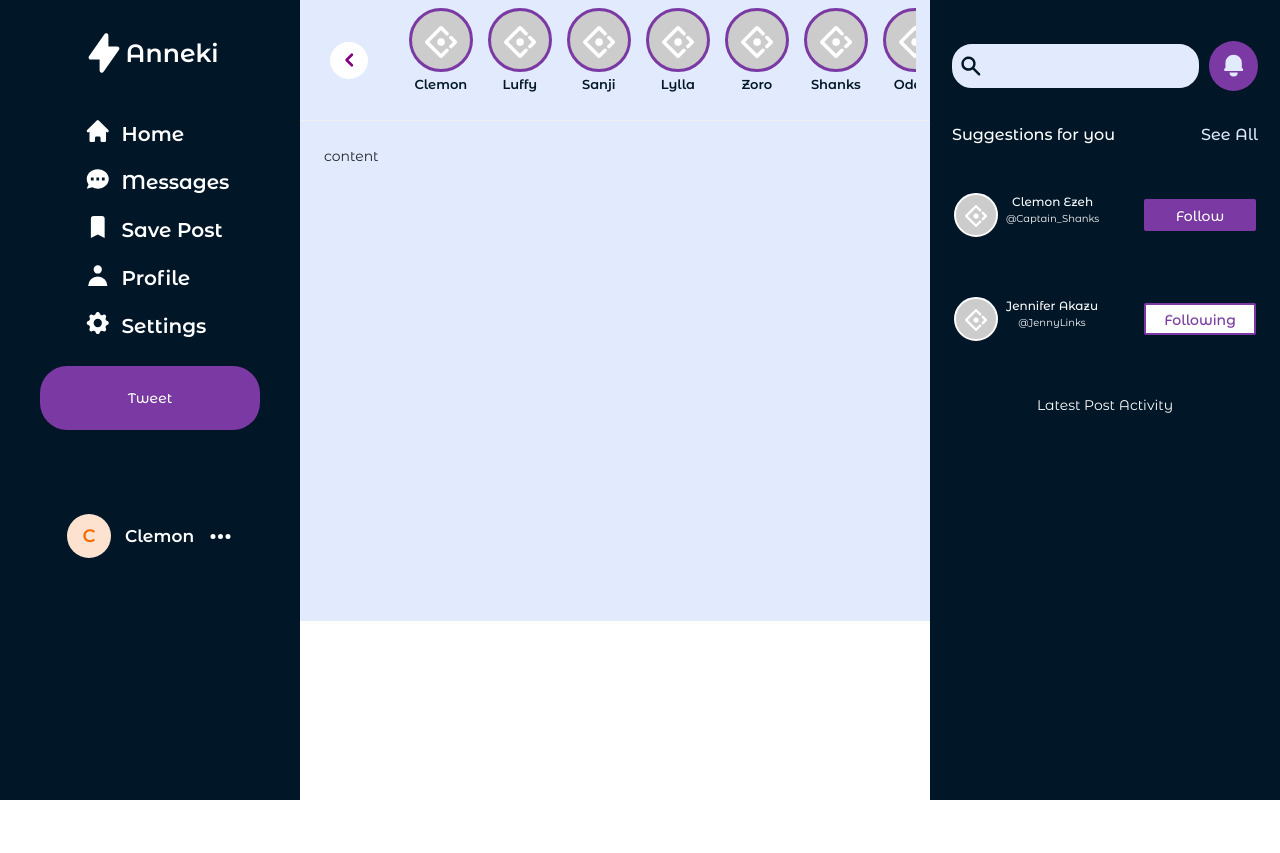
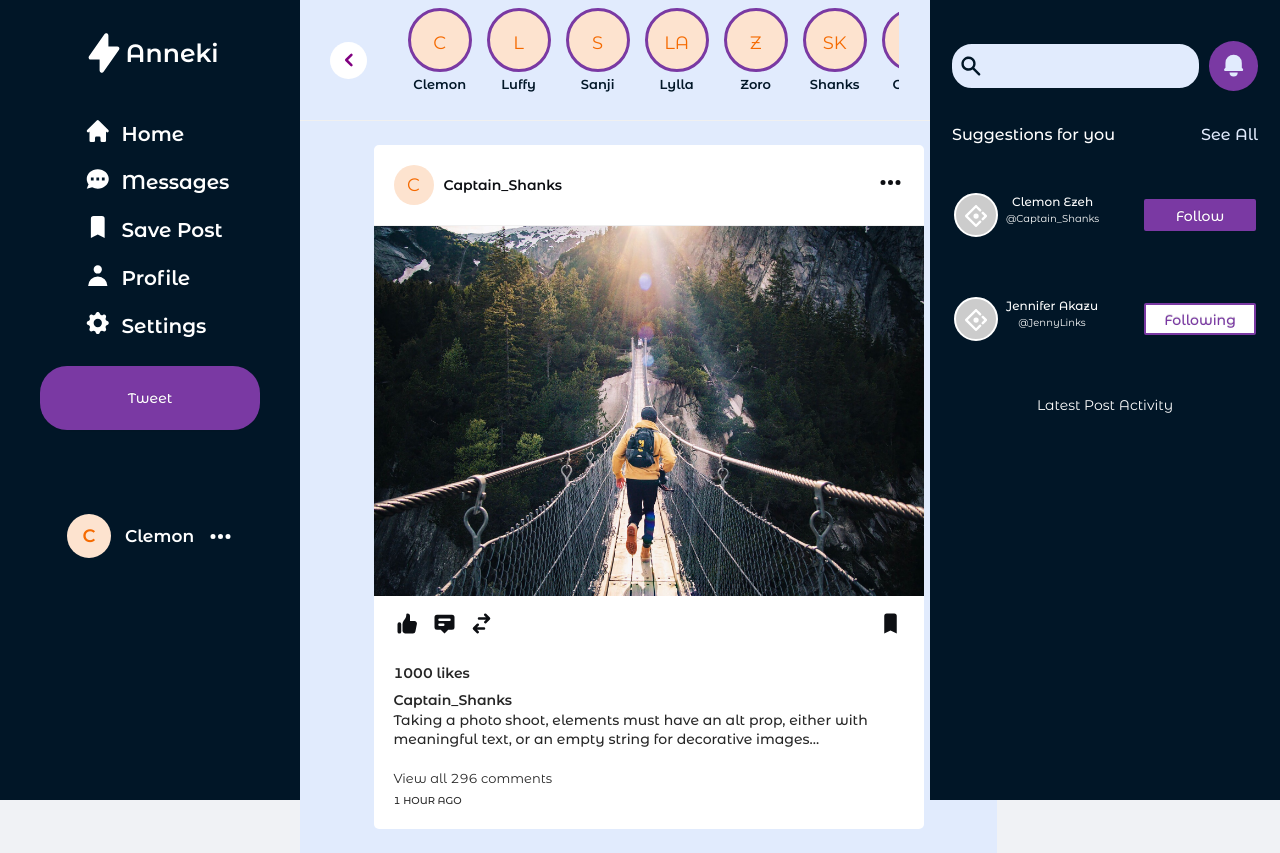
Before and after one commit to Clemon1/Anneki, a React (Create React App) app: page / in a window 1280 px wide. Before the commit the page ends 800 px from the top, so only its background shows below. Built offline with nearby package versions, Linux system fonts and the light colour scheme.

Commit message:
commit on master

```diff
--- a/src/App.css
+++ b/src/App.css
@@ -19,7 +19,7 @@
 }
 
 .contentBody {
-  width: 715px !important;
+  width: 697px !important;
 }
 .LogoBody h1 {
   font-size: 25px;
@@ -259,3 +259,119 @@
   scroll-snap-align: start;
   list-style: none;
 }
+
+.dropdownIconCard {
+  width: 25px;
+  color: #0d0f13;
+}
+
+.CardBody {
+  background: #ffffff;
+  width: 550px;
+  height: auto;
+  border-radius: 5px;
+}
+.CardBody .CardTop {
+  width: 100%;
+  height: 10vh;
+  padding: 20px;
+  display: flex;
+  justify-content: space-between;
+  align-items: center;
+}
+.CardTop .Top1 {
+  display: flex;
+  gap: 10px;
+  align-items: center;
+}
+
+.Top1 p {
+  font-size: 14px;
+  font-weight: 600;
+  color: #0d0f13;
+  display: contents;
+  text-align: center;
+}
+.CardBody .CardDivider {
+  margin: 0px !important;
+}
+
+.CardBody .CardImg {
+  width: 100%;
+  height: 370px;
+}
+.CardBody .CardImg .imgCard {
+  width: 100%;
+  height: 100%;
+  object-fit: cover;
+}
+.CardBody .CardContent {
+  width: 100%;
+  display: flex;
+  flex-direction: column;
+}
+.CardBody .CardContent .Content1 {
+  width: 100%;
+  height: 60px;
+  padding: 20px;
+  display: flex;
+  justify-content: space-between;
+  align-items: center;
+}
+.CardBody .CardContent .Content1 .Content1A {
+  display: flex;
+  gap: 10px;
+  align-items: center;
+}
+.btnCard {
+  width: fit-content;
+  display: flex;
+  justify-content: center;
+  align-items: center;
+  background: transparent !important;
+  border: none !important;
+  outline: none !important;
+  padding: 1px !important;
+  box-shadow: none !important;
+}
+.btnIconCard {
+  width: 25px;
+  color: #0d0f13;
+}
+.Content2 {
+  width: 100%;
+  height: auto;
+  padding: 6px 20px;
+}
+.Content2 ul {
+  display: flex;
+  flex-direction: column;
+  gap: 5px;
+}
+.Content2 ul li {
+  list-style: none;
+  width: 100%;
+  height: fit-content !important;
+}
+.Content2A {
+  font-size: 14px;
+  font-weight: 600;
+}
+.Content2B {
+  font-size: 14px;
+  font-weight: 600;
+}
+.Content2B p {
+  font-size: 14px;
+  font-weight: 500;
+  line-height: 19px;
+  line-break: auto;
+}
+.Content2C {
+  font-size: 13px;
+  font-weight: 400;
+}
+.Content2D {
+  font-size: 10px;
+  font-weight: 500;
+}
--- a/src/App.js
+++ b/src/App.js
@@ -1,12 +1,21 @@
 import React from "react";
 import "./App.css";
 import "antd/dist/antd.min.css";
-import { Avatar } from "antd";
+import { Avatar, Button } from "antd";
 import LeftSidebar from "./Components/leftSidebar";
 import Rightsidebar from "./Components/rightSidebar";
 import { AntDesignOutlined } from "@ant-design/icons";
 import { Layout, Divider } from "antd";
-import { ChevronLeftIcon, ChevronRightIcon } from "@heroicons/react/solid";
+import instaimage from "../src/Images/instaPic.jpg";
+import {
+  AnnotationIcon,
+  BookmarkIcon,
+  ChevronLeftIcon,
+  ChevronRightIcon,
+  DotsHorizontalIcon,
+  SwitchHorizontalIcon,
+  ThumbUpIcon,
+} from "@heroicons/react/solid";
 const { Header, Content } = Layout;
 
 function App() {
@@ -25,7 +34,7 @@ function App() {
               padding: "4px 30px",
               height: 120,
               gap: "31px",
-              width: 715,
+              width: 697,
               justifyContent: "space-around",
               display: "flex",
               alignItems: "center",
@@ -39,12 +48,14 @@ function App() {
               <li className='items'>
                 <span className='storyProfile'>
                   <Avatar
+                    size={64}
                     style={{
                       border: "#7a39a3 3px solid",
-                    }}
-                    size={64}
-                    icon={<AntDesignOutlined />}
-                  />
+                      color: "#f56a00",
+                      backgroundColor: "#fde3cf",
+                    }}>
+                    C
+                  </Avatar>
                   <h2> Clemon</h2>
                 </span>
               </li>
@@ -52,24 +63,28 @@ function App() {
                 {" "}
                 <span className='storyProfile'>
                   <Avatar
+                    size={64}
                     style={{
                       border: "#7a39a3 3px solid",
-                    }}
-                    size={64}
-                    icon={<AntDesignOutlined />}
-                  />
+                      color: "#f56a00",
+                      backgroundColor: "#fde3cf",
+                    }}>
+                    L
+                  </Avatar>
                   <h2> Luffy</h2>
                 </span>
               </li>
               <li className='items'>
                 <span className='storyProfile'>
                   <Avatar
+                    size={64}
                     style={{
                       border: "#7a39a3 3px solid",
-                    }}
-                    size={64}
-                    icon={<AntDesignOutlined />}
-                  />
+                      color: "#f56a00",
+                      backgroundColor: "#fde3cf",
+                    }}>
+                    S
+                  </Avatar>
                   <h2> Sanji</h2>
                 </span>
               </li>
@@ -77,12 +92,14 @@ function App() {
                 {" "}
                 <span className='storyProfile'>
                   <Avatar
+                    size={64}
                     style={{
                       border: "#7a39a3 3px solid",
-                    }}
-                    size={64}
-                    icon={<AntDesignOutlined />}
-                  />
+                      color: "#f56a00",
+                      backgroundColor: "#fde3cf",
+                    }}>
+                    LA
+                  </Avatar>
                   <h2> Lylla</h2>
                 </span>
               </li>
@@ -90,12 +107,14 @@ function App() {
                 {" "}
                 <span className='storyProfile'>
                   <Avatar
+                    size={64}
                     style={{
                       border: "#7a39a3 3px solid",
-                    }}
-                    size={64}
-                    icon={<AntDesignOutlined />}
-                  />
+                      color: "#f56a00",
+                      backgroundColor: "#fde3cf",
+                    }}>
+                    Z
+                  </Avatar>
                   <h2> Zoro</h2>
                 </span>
               </li>
@@ -103,36 +122,42 @@ function App() {
                 {" "}
                 <span className='storyProfile'>
                   <Avatar
+                    size={64}
                     style={{
                       border: "#7a39a3 3px solid",
-                    }}
-                    size={64}
-                    icon={<AntDesignOutlined />}
-                  />
+                      color: "#f56a00",
+                      backgroundColor: "#fde3cf",
+                    }}>
+                    SK
+                  </Avatar>
                   <h2>Shanks</h2>
                 </span>
               </li>
               <li className='items'>
                 <span className='storyProfile'>
                   <Avatar
+                    size={64}
                     style={{
                       border: "#7a39a3 3px solid",
-                    }}
-                    size={64}
-                    icon={<AntDesignOutlined />}
-                  />
+                      color: "#f56a00",
+                      backgroundColor: "#fde3cf",
+                    }}>
+                    OD
+                  </Avatar>
                   <h2> Odera</h2>
                 </span>
               </li>
               <li className='items'>
                 <span className='storyProfile'>
                   <Avatar
+                    size={64}
                     style={{
                       border: "#7a39a3 3px solid",
-                    }}
-                    size={64}
-                    icon={<AntDesignOutlined />}
-                  />
+                      color: "#f56a00",
+                      backgroundColor: "#fde3cf",
+                    }}>
+                    KC
+                  </Avatar>
                   <h2> KC Unive..</h2>
                 </span>
               </li>
@@ -157,9 +182,90 @@ function App() {
               className='site-layout-background'
               style={{
                 padding: 24,
-                minHeight: 500,
+                minHeight: "fit-content",
               }}>
-              content
+              <div
+                className=''
+                style={{
+                  width: "100%",
+                  display: "flex",
+                  justifyContent: "center",
+                  alignContent: "center",
+                  height: "fit content",
+                }}>
+                <div
+                  className='CardBody'
+                  style={{
+                    width: 550,
+                    background: "#ffffff",
+                  }}>
+                  <div className='CardTop'>
+                    <div className='Top1'>
+                      <Avatar
+                        size={40}
+                        style={{
+                          color: "#f56a00",
+                          backgroundColor: "#fde3cf",
+                        }}>
+                        {" "}
+                        C
+                      </Avatar>
+
+                      <p> Captain_Shanks</p>
+                    </div>
+                    <div className='Top2'>
+                      <Button className='btnCard' type='primary'>
+                        <DotsHorizontalIcon className='dropdownIconCard' />
+                      </Button>
+                    </div>
+                  </div>
+                  <Divider className='CardDivider' />
+                  <div className='CardImg'>
+                    <img
+                      className='imgCard'
+                      src={instaimage}
+                      alt='instaimage'
+                    />
+                  </div>
+                  <div className='CardContent'>
+                    <div className='Content1'>
+                      <div className='Content1A'>
+                        <Button className='btnCard' type='primary'>
+                          <ThumbUpIcon className='btnIconCard' />
+                        </Button>
+                        <Button className='btnCard' type='primary'>
+                          <AnnotationIcon className='btnIconCard' />
+                        </Button>
+                        <Button className='btnCard' type='primary'>
+                          <SwitchHorizontalIcon className='btnIconCard' />
+                        </Button>
+                      </div>
+                      <div className='Content1B'>
+                        <Button className='btnCard' type='primary'>
+                          <BookmarkIcon className='btnIconCard' />
+                        </Button>
+                      </div>
+                    </div>
+                    <div className='Content2'>
+                      <ul>
+                        <li className='Content2A'>1000 likes</li>
+                        <li className='Content2B'>
+                          Captain_Shanks
+                          <span>
+                            <p>
+                              Taking a photo shoot, elements must have an alt
+                              prop, either with meaningful text, or an empty
+                              string for decorative images...
+                            </p>
+                          </span>
+                        </li>
+                        <li className='Content2C'> View all 296 comments</li>
+                        <li className='Content2D'> 1 HOUR AGO</li>
+                      </ul>
+                    </div>
+                  </div>
+                </div>
+              </div>
             </div>
           </Content>
         </Layout>
```
Also changed, not shown: src/Images/instaPic.jpg (added), 1 other file (tests, documents, lock files or other folders).
